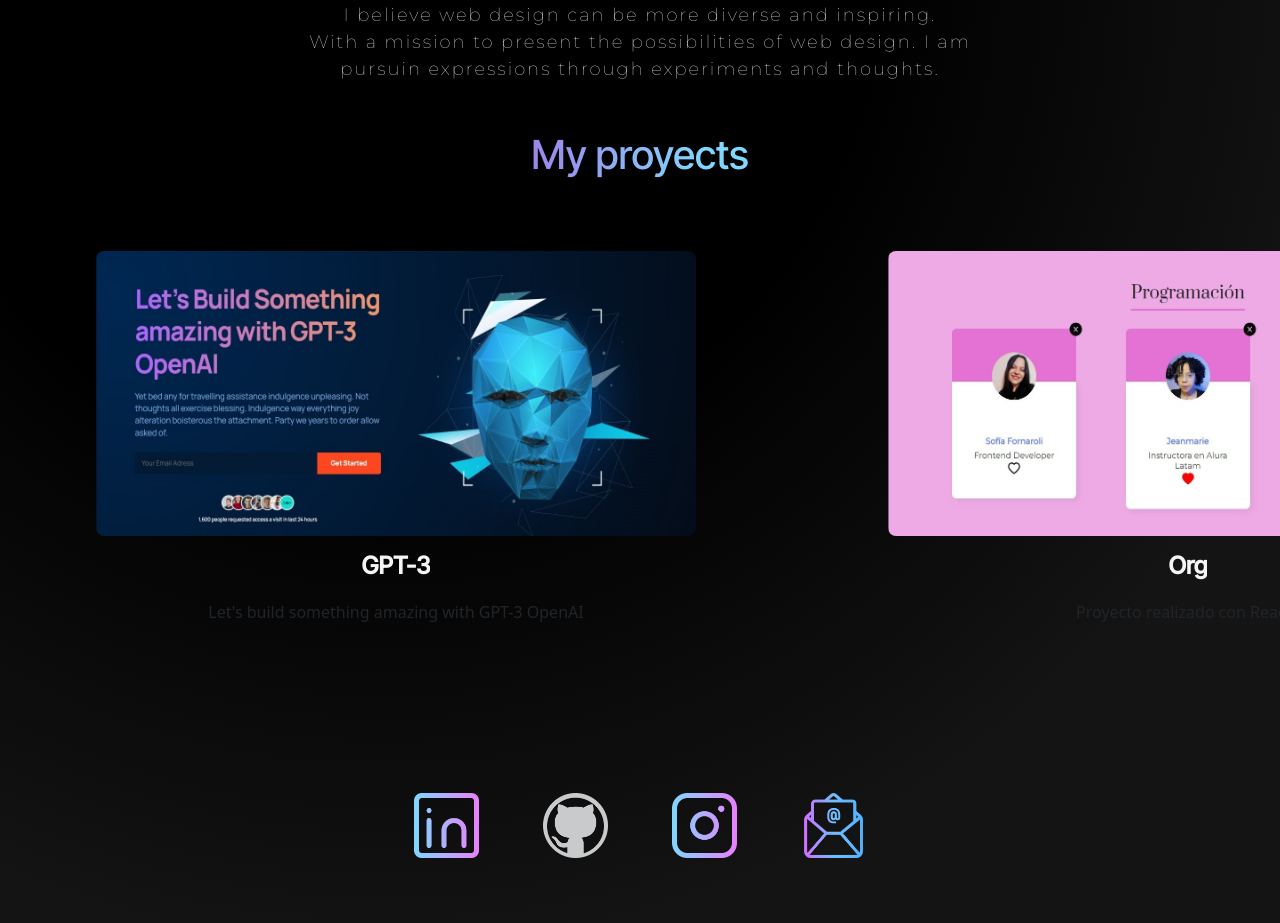
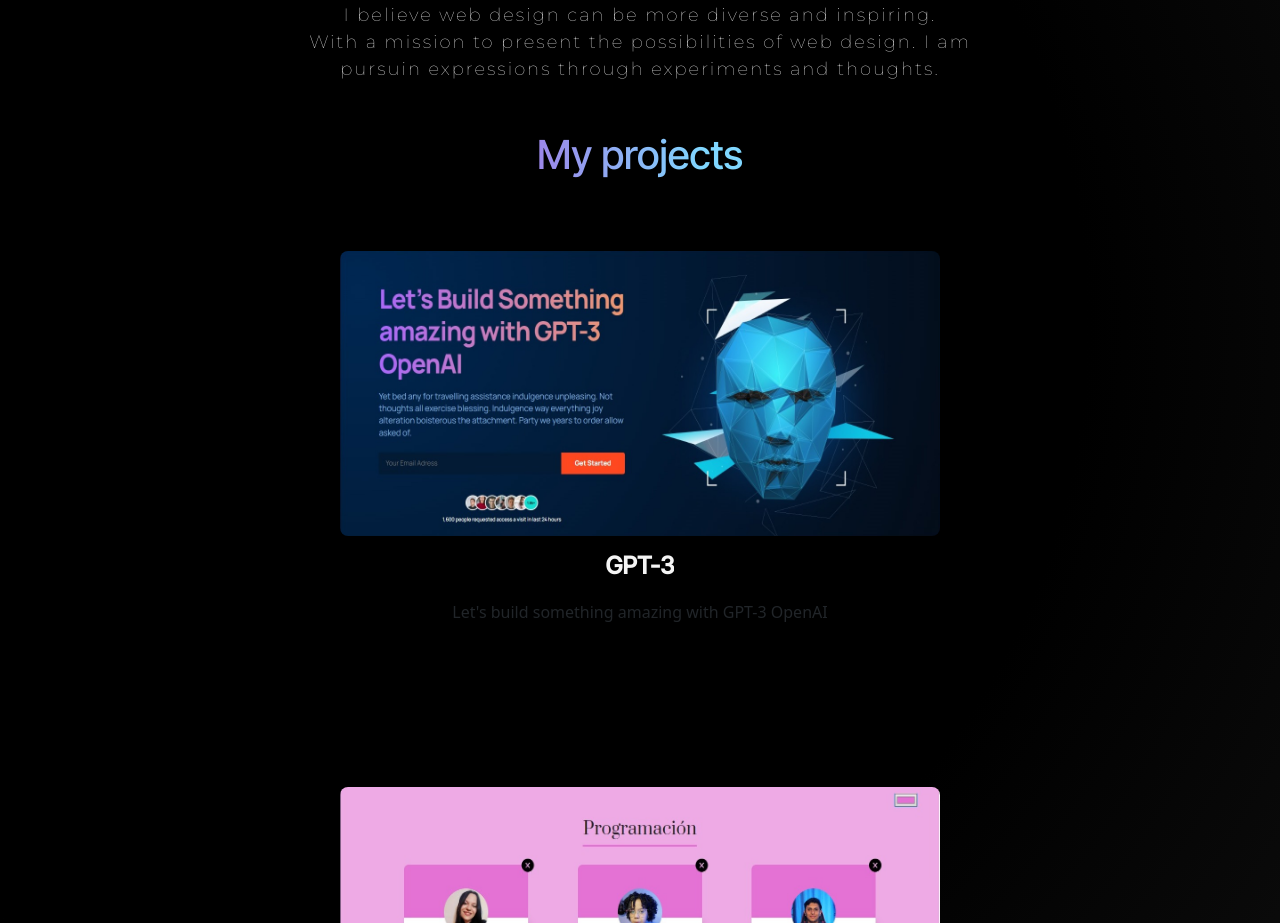
Before and after one commit to Sofia0101/portfolio1, a React (Create React App) app: page / in a window 1280 px wide. Shown: the part 500-1423 px from the top of the page. Built offline with nearby package versions, Linux system fonts and the light colour scheme; a web font is replaced by a local one.

Commit message:
:zap: change flex design

```diff
--- a/src/components/aboutme.jsx
+++ b/src/components/aboutme.jsx
@@ -12,7 +12,7 @@
         {/* <img className="arg__imagen" src={argentina} alt="Argentina" /> */}
       </div>
       <div className="myproyects_title">
-        <h1>My proyects</h1>
+        <h1>My projects</h1>
       </div>
     </section>
   );
--- a/src/css/proyects.css
+++ b/src/css/proyects.css
@@ -70,7 +70,7 @@
 .proyectos_components{
   align-items: center;
   display: flex;
+  flex-wrap: wrap;
+  justify-content: center;
   flex-direction: row;
-  width: 100%;
-  overflow: auto;
 }
```
Also changed, not shown: 1 other file (tests, documents, lock files or other folders).
